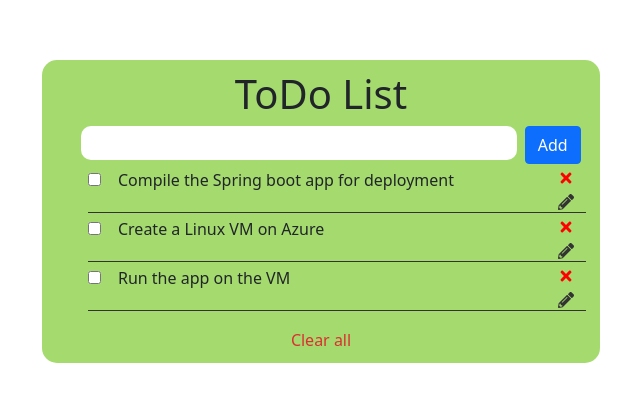
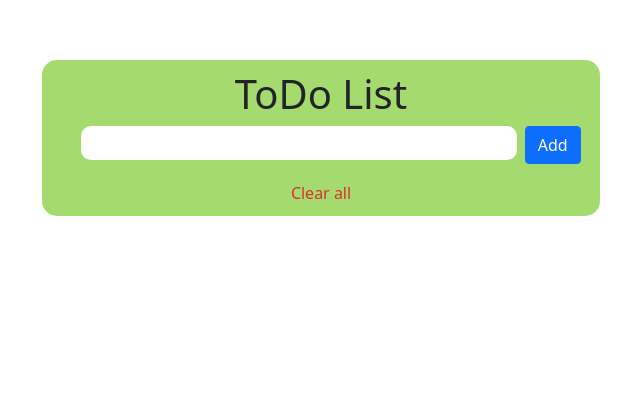
Before and after one commit to aselwilliams/Todo-hooks, a React (Create React App) app: page / in a window 1280 px wide. Shown: the part 140-542 px from the top of the page, without its empty margins (319-959 px from the left). Built offline with nearby package versions, Linux system fonts and the light colour scheme.

Commit message:
set and get localStorage added

```diff
--- a/src/App.js
+++ b/src/App.js
@@ -1,7 +1,16 @@
-import { useState } from "react";
+import { useState,useEffect } from "react";
 import "./App.css";
 import Tasks from "./components/Tasks";
 import "bootstrap/dist/css/bootstrap.min.css";
+
+const getLocalStorage=()=>{
+  let tasksList=localStorage.getItem('tasks-list');
+  if(tasksList){
+    return JSON.parse(localStorage.getItem('tasks-list'))
+  } else {
+    return []
+  }
+}
 
 function App() {
   const [text, setText] = useState("");
@@ -9,23 +18,27 @@ function App() {
   const [isEditing, setIsEditing] = useState(false);
   const [editID, setEditID] = useState(null);
 
-  const [tasks, setTasks] = useState([
-    {
-      isComplete: false,
-      text: "Compile the Spring boot app for deployment",
-      id: 1,
-    },
-    {
-      isComplete: false,
-      text: "Create a Linux VM on Azure",
-      id: 2,
-    },
-    {
-      isComplete: false,
-      text: "Run the app on the VM",
-      id: 3,
-    },
-  ]);
+  const [tasks, setTasks] = useState(getLocalStorage()
+    // {
+    //   isComplete: false,
+    //   text: "Compile the Spring boot app for deployment",
+    //   id: 1,
+    // },
+    // {
+    //   isComplete: false,
+    //   text: "Create a Linux VM on Azure",
+    //   id: 2,
+    // },
+    // {
+    //   isComplete: false,
+    //   text: "Run the app on the VM",
+    //   id: 3,
+    // },
+  );
+
+  useEffect(()=>{
+    localStorage.setItem('tasks-list', JSON.stringify(tasks))
+  },[tasks])
 
   const onSubmit = (e) => {
     e.preventDefault();
```
